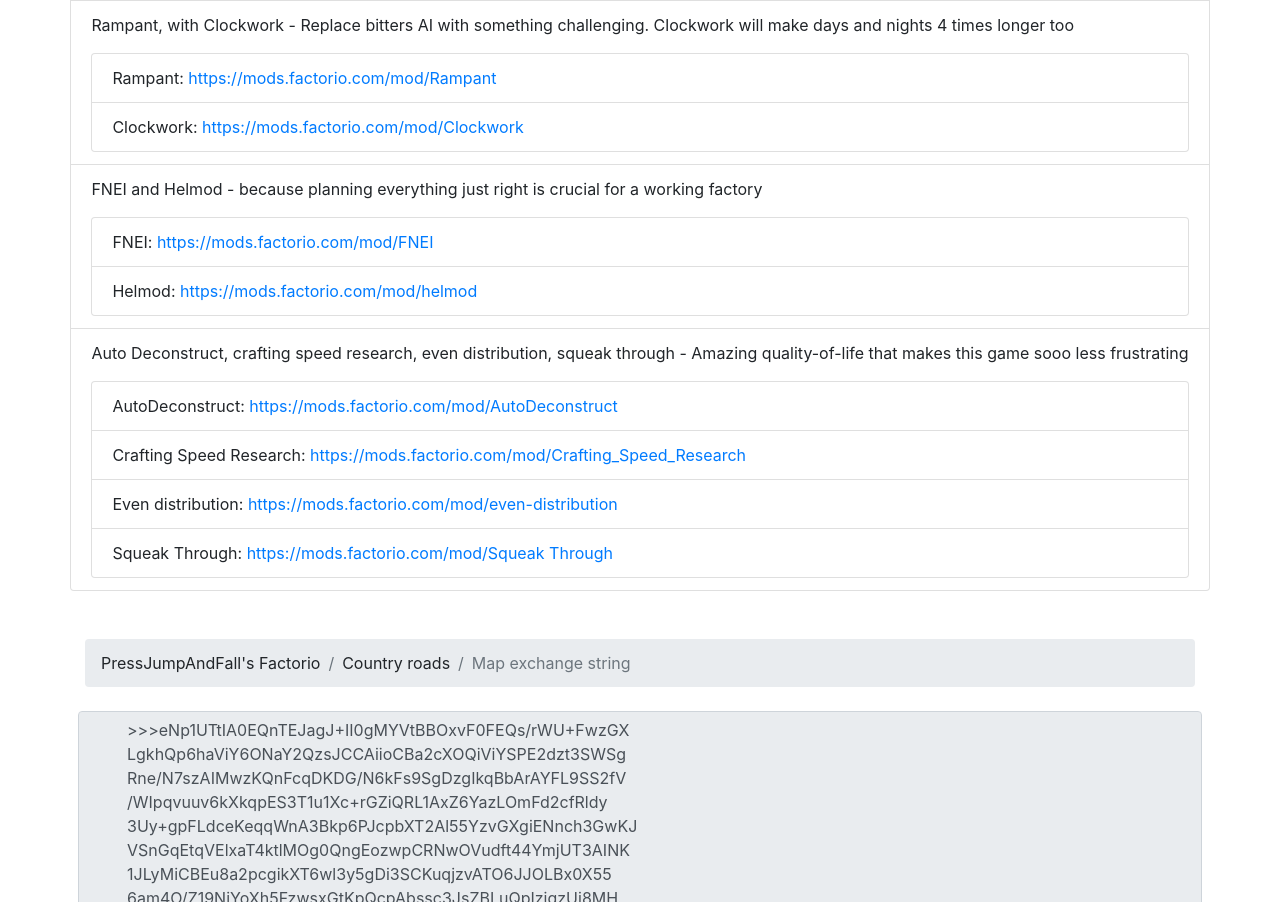
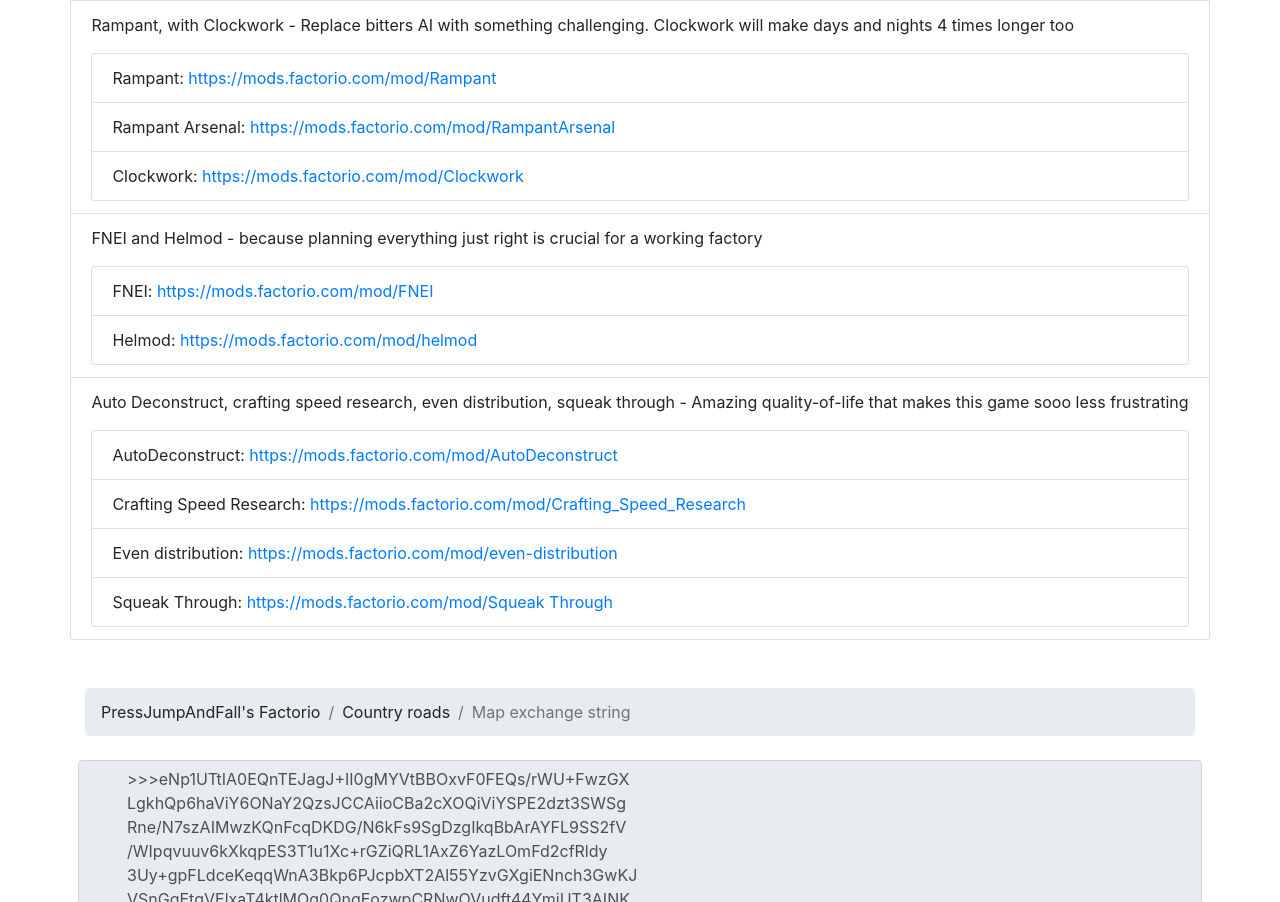
Before and after one commit to PressJumpAndFall/public_files, a plain HTML site: page factorio/factorio.html in a window 1280 px wide. Shown: the part 896-1798 px from the top of the page. Drawn offline with nearby package versions, Linux system fonts and the light colour scheme.

Commit message:
added rampant arsenal

```diff
--- a/factorio/factorio.html
+++ b/factorio/factorio.html
@@ -140,6 +140,15 @@
                   >
                 </li>
                 <li class="list-group-item">
+                  Rampant Arsenal:
+                  <a
+                    target="_blank"
+                    href="https://mods.factorio.com/mod/RampantArsenal"
+                  >
+                    https://mods.factorio.com/mod/RampantArsenal</a
+                  >
+                </li>
+                <li class="list-group-item">
                   Clockwork:
                   <a
                     target="_blank"
```
